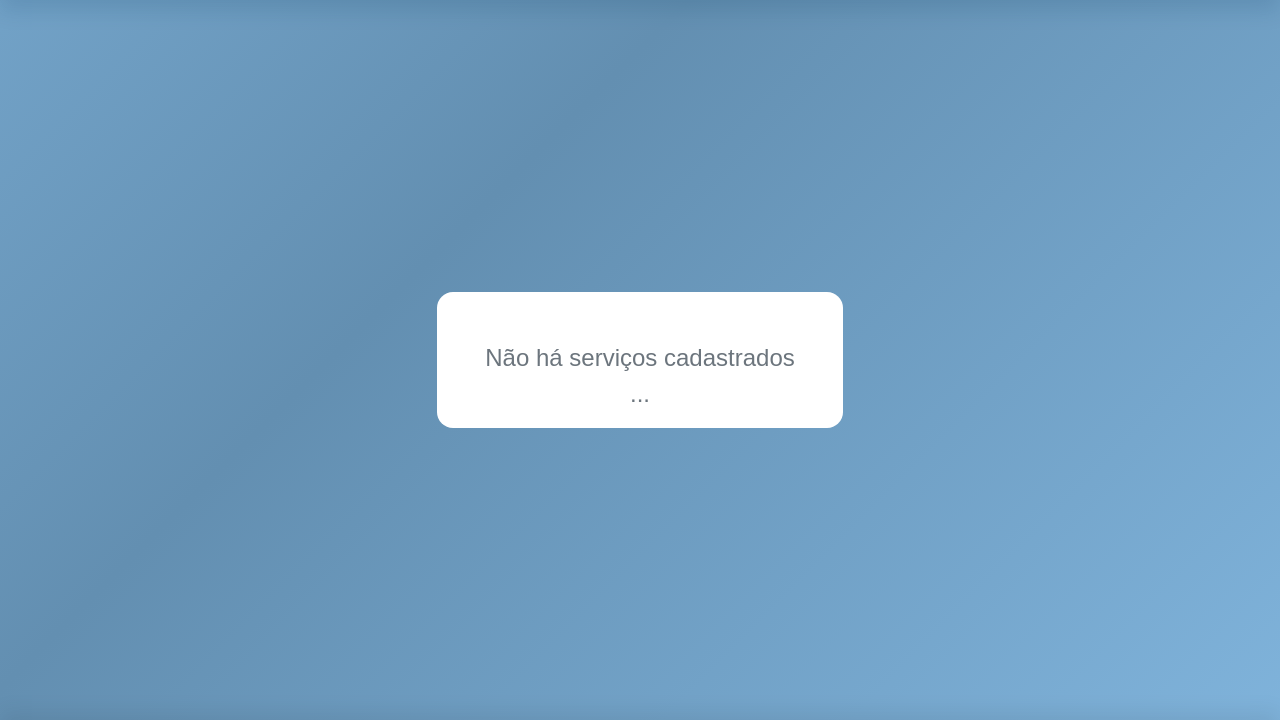
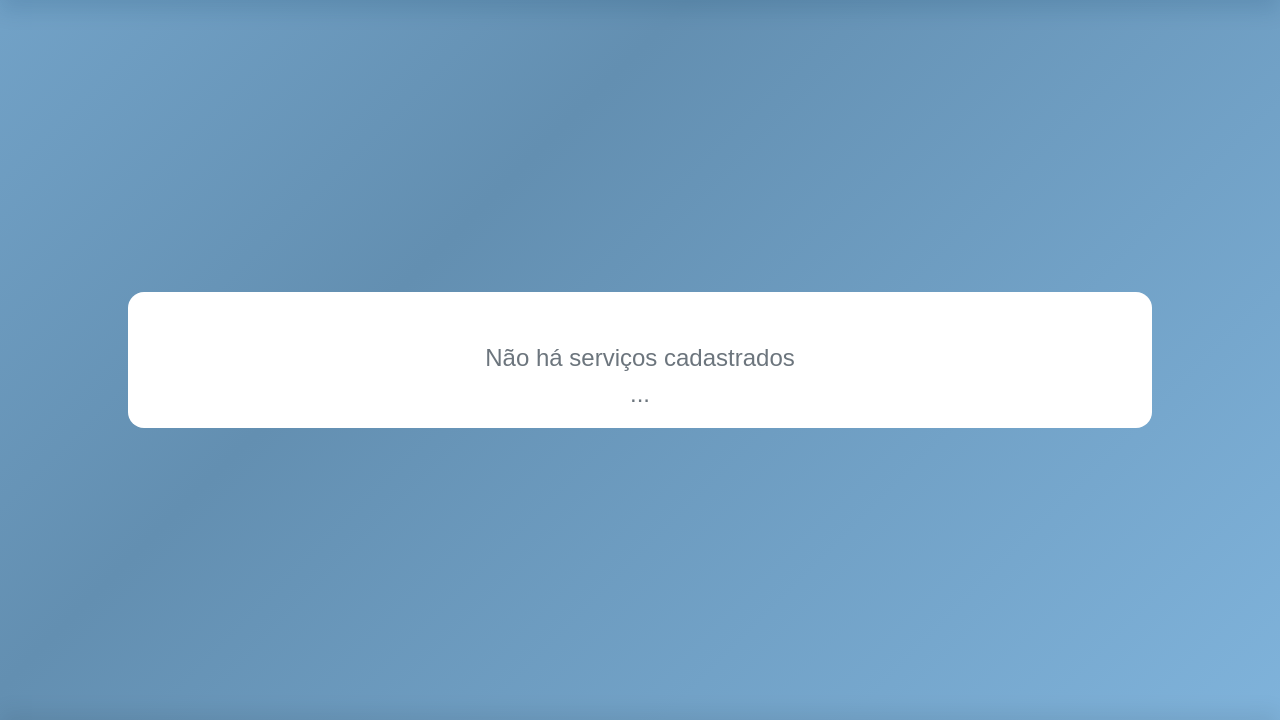
Before and after one commit to trueryk/pi-conecta-servico, a plain HTML site: page meuservicos.html in a window 1280 px wide. Shown: the part 80-800 px from the top of the page. Drawn offline with nearby package versions, Linux system fonts and the light colour scheme.

Commit message:
nao sei mais dar nome de commit

```diff
--- a/assets/css/style.css
+++ b/assets/css/style.css
@@ -242,5 +242,6 @@ textarea {
 }
 
 .card-services-current {
-  overflow: auto;
+  width: 80vw;
+  overflow: scroll;
 }
```
